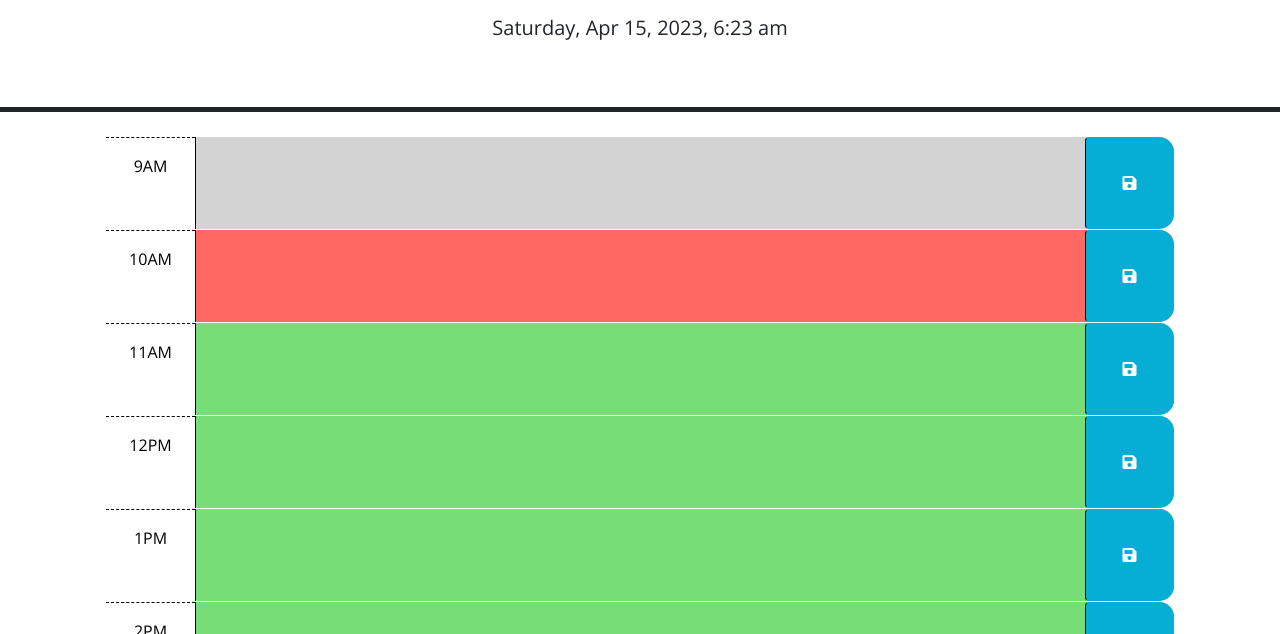
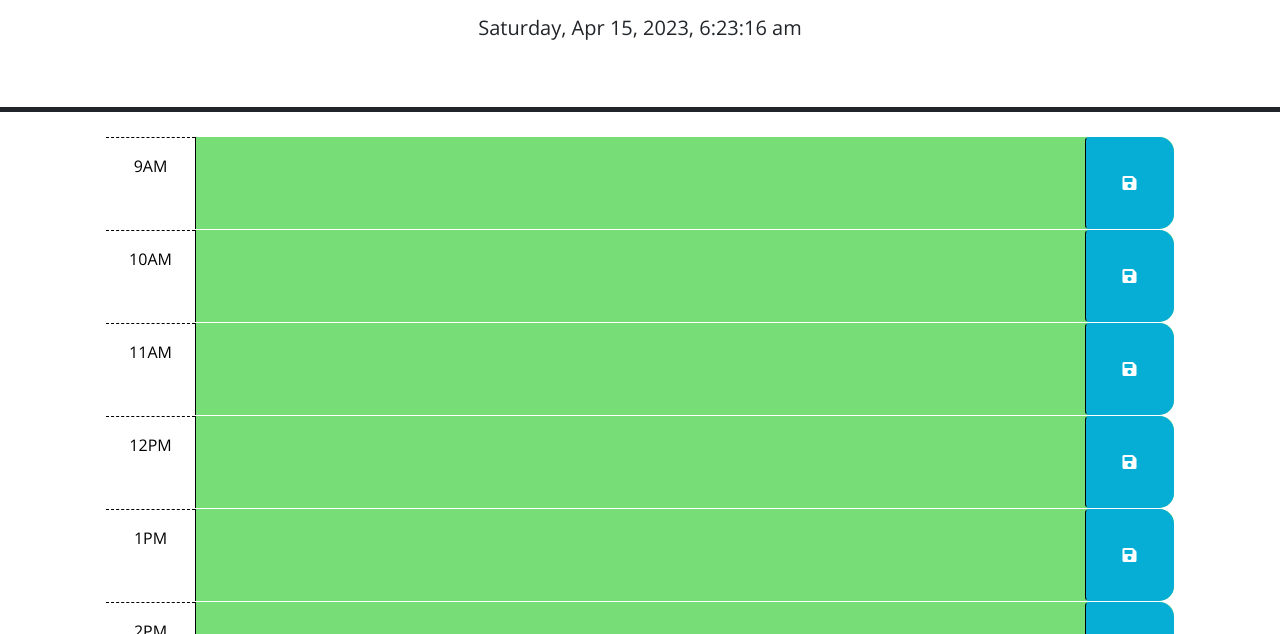
Before and after one commit to sudo-apt-install/daily-task-organizer, a plain HTML site: page index.html in a window 1280 px wide. Shown: the part 166-800 px from the top of the page. Drawn offline with nearby package versions, Linux system fonts and the light colour scheme.

Commit message:
successfully retrieving data from local storage and updating the past, present, and future classes appropriately based on the current time

```diff
--- a/index.html
+++ b/index.html
@@ -29,15 +29,6 @@
       <p id="currentDay" class="lead"></p>
     </header>
     <div class="container-lg px-5">
-      <!-- Use class for "past", "present", and "future" to apply styles to the
-        time-block divs accordingly. The javascript will need to do this by
-        adding/removing these classes on each div by comparing the hour in the
-        id to the current hour. The html provided below is meant to be an example
-        demonstrating how the css provided can be leveraged to create the
-        desired layout and colors. The html below should be removed or updated
-        in the finished product. Remember to delete this comment once the
-        code is implemented.
-        -->
 
       <!-- Example of a past time block. The "past" class adds a gray background color. -->
       <div id="hour-9" class="row time-block past">
@@ -59,7 +50,7 @@
 
       <!-- Example of a future time block. The "future" class adds a green background color. -->
       <div id="hour-11" class="row time-block future">
-        <div class="col-2 col-md-1 hour text-center py-3">11AM</div>
+        <div class="col-2 col-md-1 hour text-center py-3" id="11">11AM</div>
         <textarea class="col-8 col-md-10 description" rows="3"> </textarea>
         <button class="btn saveBtn col-2 col-md-1" aria-label="save">
           <i class="fas fa-save" aria-hidden="true"></i>
--- a/script.js
+++ b/script.js
@@ -1,3 +1,7 @@
+
+// TODO: Add code to display the current date in the header of the page.
+var today = dayjs();
+$("#currentDay").text(today.format("dddd, MMM D, YYYY, h:mm:ss a"));
 
 // Wrap all code that interacts with the DOM in a call to jQuery to ensure that the code isn't run until the browser has finished rendering all the elements
 $(document).ready(function () {
@@ -13,11 +17,8 @@ $(document).ready(function () {
   var $17 = $("#hour-17").find(".description");
   var $18 = $("#hour-18").find(".description");
   $(function () {
-    // TODO: Add a listener for click events on the save button. This code should
-
-    $(".saveBtn").click(function() {
-      // use the id in the containing time-block as a key to save the user input in local storage. HINT: What does `this` reference in the click listener
-
+    // TODO: Add a listener for click events on the save button. This code should use the id in the containing time-block as a key to save the user input in local storage.
+    $(".saveBtn").click(function () {
       localStorage.setItem("9AM", $9.val());
       localStorage.setItem("10AM", $10.val());
       localStorage.setItem("11AM", $11.val());
@@ -28,28 +29,47 @@ $(document).ready(function () {
       localStorage.setItem("4PM", $16.val());
       localStorage.setItem("5PM", $17.val());
       localStorage.setItem("6PM", $18.val());
-
     });
 
-    // function? How can DOM traversal be used to get the "hour-x" id of the
-    // time-block containing the button that was clicked? How might the id be
-    // useful when saving the description in local storage?
     //
     // TODO: Add code to apply the past, present, or future class to each time
     // block by comparing the id to the current hour. HINTS: How can the id
     // attribute of each time-block be used to conditionally add or remove the
     // past, present, and future classes? How can Day.js be used to get the
     // current hour in 24-hour time?
-    //
+    var currentTime = dayjs().format("HH:mm");
+    console.log(currentTime);
 
-    // TODO: Add code to get any user input that was saved in localStorage and set
-    // the values of the corresponding textarea elements. HINT: How can the id
-    // attribute of each time-block be used to do this?
-    //
+    $(".time-block").each(function () {
+      // Get the hour of this time block (extracted from its id)
+      var blockHour = parseInt($(this).attr("id").split("-")[1]);
 
-    // TODO: Add code to display the current date in the header of the page.
-    var today = dayjs();
-    $("#currentDay").text(today.format("dddd, MMM D, YYYY, h:mm a"));
-    console.log(today);
+      // Compare the block hour to the current hour and apply the appropriate class
+      if (blockHour < currentTime) {
+        $(this).removeClass("future");
+        $(this).removeClass("present");
+        $(this).addClass("past");
+      } else if (blockHour == currentTime) {
+        $(this).removeClass("future");
+        $(this).removeClass("past");
+        $(this).addClass("present");
+      } else {
+        $(this).removeClass("past");
+        $(this).removeClass("present");
+        $(this).addClass("future");
+      }
+    });;
+
+    // TODO: Add code to get any user input that was saved in localStorage and set the values of the corresponding textarea elements.
+    $9.append(localStorage.getItem("9AM"));
+    $10.append(localStorage.getItem("10AM"));
+    $11.append(localStorage.getItem("11AM"));
+    $12.append(localStorage.getItem("12PM"));
+    $13.append(localStorage.getItem("1PM"));
+    $14.append(localStorage.getItem("2PM"));
+    $15.append(localStorage.getItem("3PM"));
+    $16.append(localStorage.getItem("4PM"));
+    $17.append(localStorage.getItem("5PM"));
+    $18.append(localStorage.getItem("6PM"));
   });
 });
```
Also changed, not shown: 1 other file.
